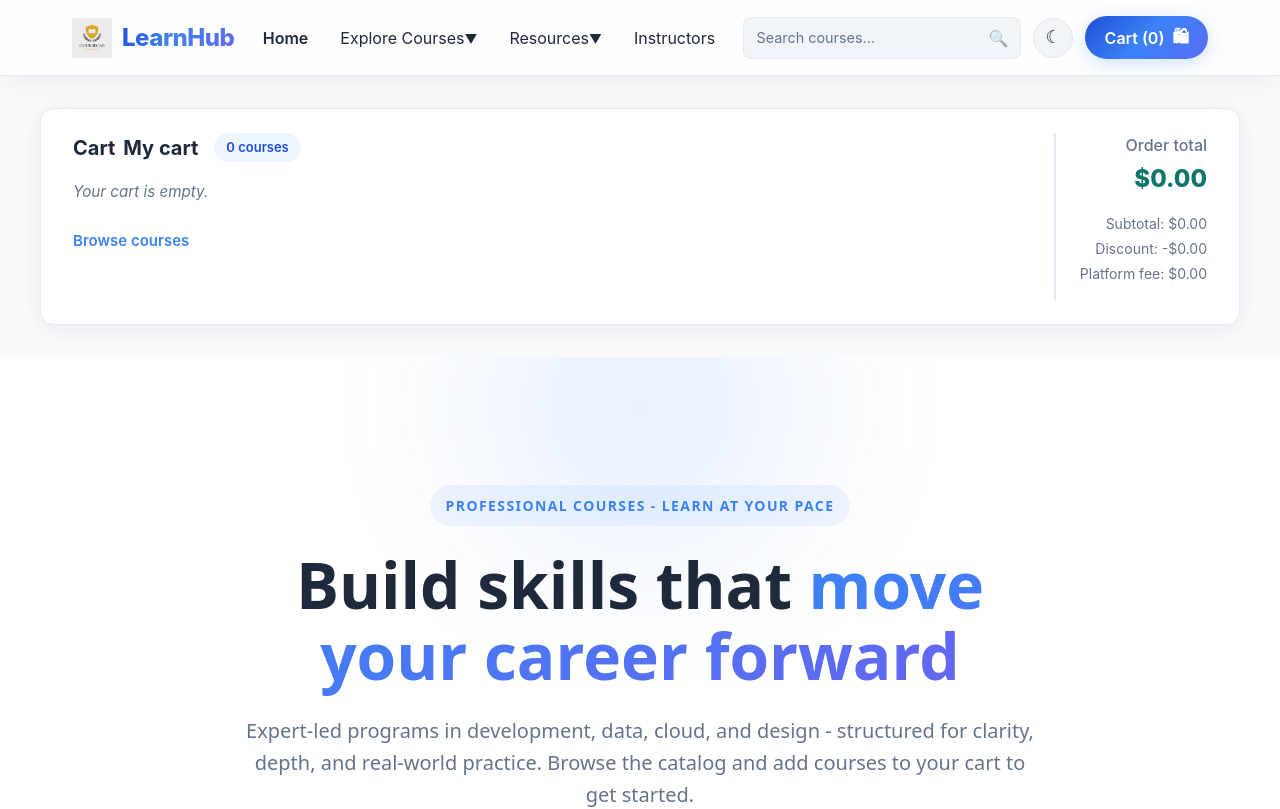
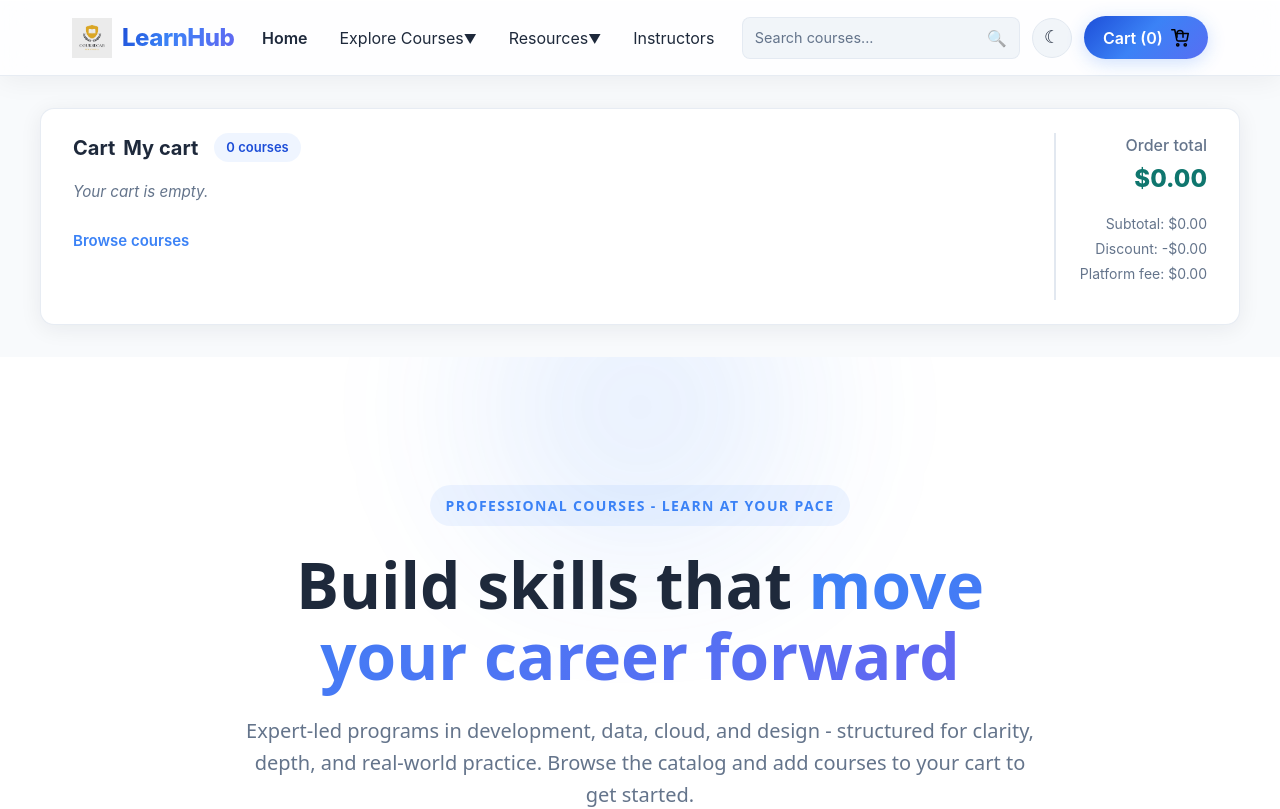
Before and after one commit to Rohith-180503/LEARNHUB, a React (Vite) app: page / in a window 1280 px wide. Shown: the top 809 px of the page. Built offline with nearby package versions, Linux system fonts and the light colour scheme.

Commit message:
Replace navbar cart emoji with cart icon asset

```diff
--- a/src/Components/Navbar/Navbar.css
+++ b/src/Components/Navbar/Navbar.css
@@ -381,8 +381,10 @@ body.dark-mode .navbar-theme-toggle {
 }
 
 .cart-icon {
-  font-size: 1.05rem;
-  line-height: 1;
+  display: inline-block;
+  width: 18px;
+  height: 18px;
+  object-fit: contain;
 }
 
 .navbar-cart-empty {
--- a/src/Components/Navbar/Navbar.jsx
+++ b/src/Components/Navbar/Navbar.jsx
@@ -6,6 +6,7 @@ import { getCartPricing } from "../../utils/cartPricing";
 import { safeReadStorage, safeWriteStorage } from "../../utils/storage";
 import "./Navbar.css";
 import logo from "../../assets/logo.png";
+import cartIcon from "../../assets/cart.svg";
 
 const CART_ANCHOR = "learning-cart";
 const THEME_KEY = "theme";
@@ -365,9 +366,7 @@ const Navbar = () => {
                 }}
               >
                 Cart ({cartCount})
-                <span className="cart-icon" aria-hidden="true">
-                  🛍
-                </span>
+                <img src={cartIcon} alt="" aria-hidden="true" className="cart-icon" />
               </button>
             </div>
 
```
Also changed, not shown: src/assets/cart.svg (added).
